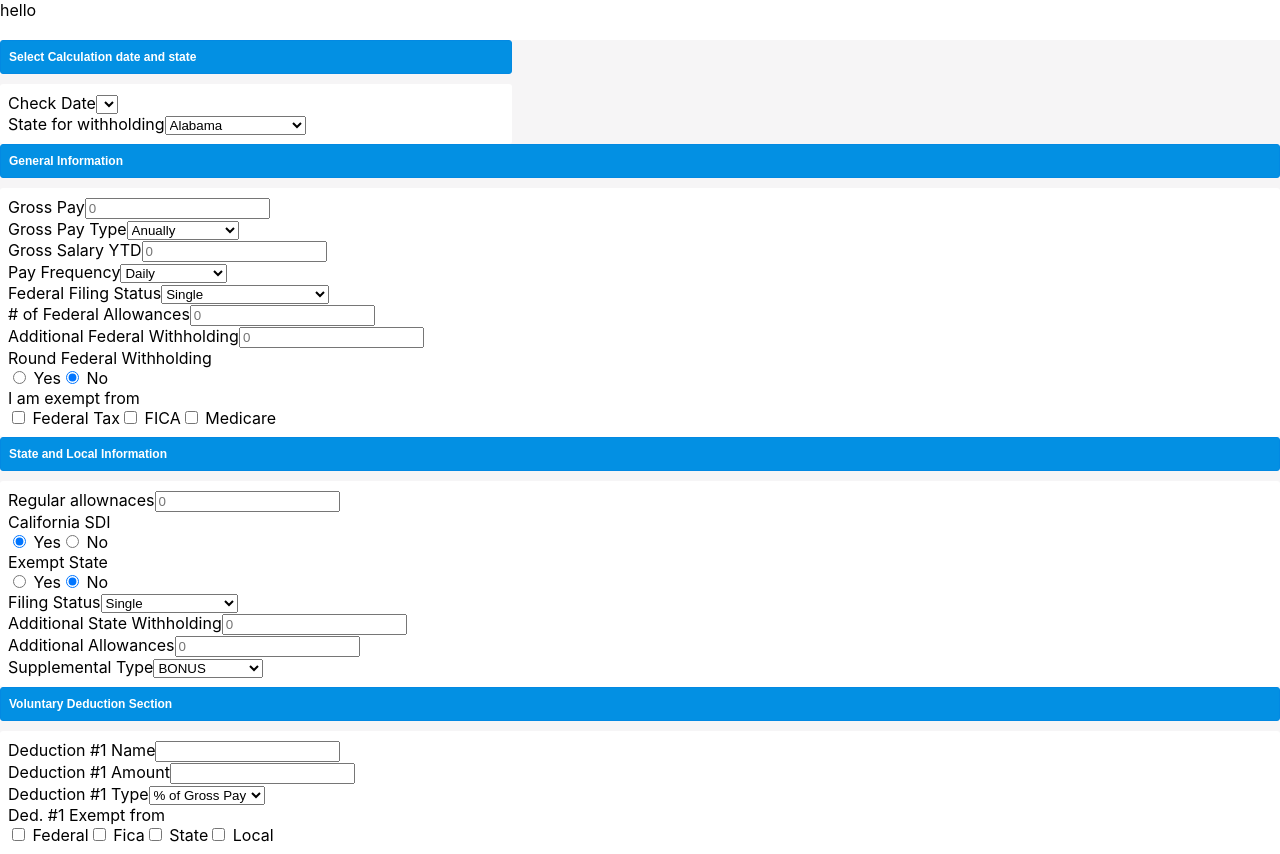
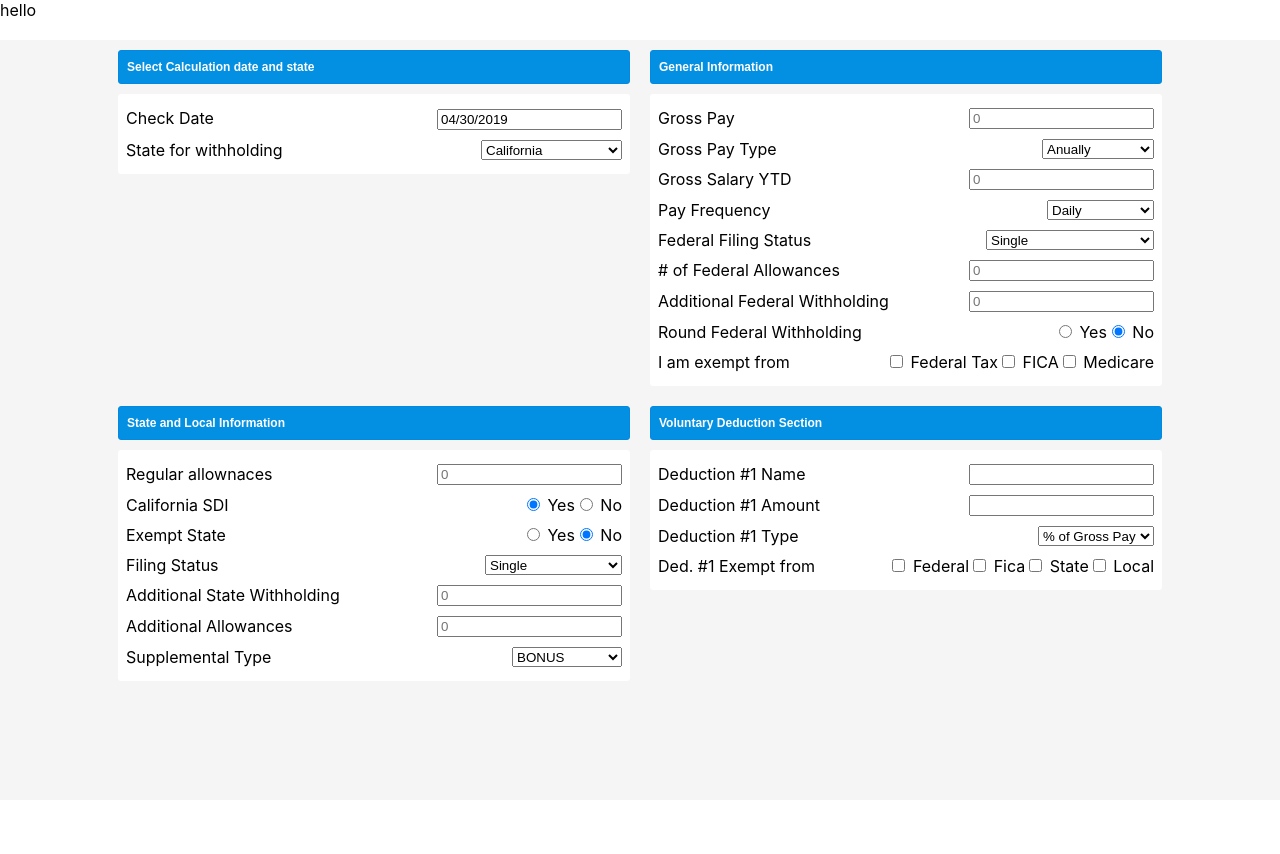
Before and after one commit to le-s/home-buying-calculator, a React (Create React App) app: page / in a window 1280 px wide. After the commit the page ends 800 px from the top, so only its background shows below. Built offline with nearby package versions, Linux system fonts and the light colour scheme.

Commit message:
Polish css

```diff
--- a/package.json
+++ b/package.json
@@ -3,7 +3,9 @@
   "version": "0.1.0",
   "private": true,
   "dependencies": {
+    "moment": "^2.24.0",
     "react": "^16.8.6",
+    "react-datepicker": "^2.5.0",
     "react-dom": "^16.8.6",
     "react-scripts": "3.0.0"
   },
--- a/src/components/calculator/calc.jsx
+++ b/src/components/calculator/calc.jsx
@@ -1,4 +1,8 @@
 import React from 'react';
+
+import DatePicker from 'react-datepicker'
+
+import "react-datepicker/dist/react-datepicker.css";
 
 // import Date from './date';
 // import Info from './info';
@@ -8,7 +12,23 @@ import React from 'react';
 class Calc extends React.Component {
   constructor(props) {
     super(props);
-    this.handleSubmit = this.handleSubmit.bind(this)
+    this.handleSubmit = this.handleSubmit.bind(this);
+    this.handleDateChange = this.handleDateChange.bind(this);
+    this.dropdownChanged = this.dropdownChanged.bind(this);
+    this.state = {
+      startDate: new Date(),
+      states: 'CA',
+    };
+  }
+
+  handleDateChange(date) {
+    this.setState({
+      startDate: date,
+    });
+  }
+
+  dropdownChanged(e) {
+    this.setState({ states: e.target.value });
   }
 
   handleSubmit(e) {
@@ -18,19 +38,22 @@ class Calc extends React.Component {
   render() {
     return (
       <div>
-        <form onSubmit={this.handleSubmit}>
+        <form onSubmit={this.handleSubmit} className="calc-wrapper">
           <div className="section-sizing">
             <div className="header">
               <span>Select Calculation date and state</span>
             </div>
             <div className="section-inside">
-              <div>
+              <div className="spacing">
                 <label>Check Date</label>
-                <select name="" id="" />
+                <DatePicker
+                  selected={this.state.startDate}
+                  onChange={this.handleDateChange}
+                />
               </div>
-              <div>
+              <div className="spacing">
                 <label>State for withholding</label>
-                <select name="states">
+                <select name="states" value={this.state.states} onChange={this.dropdownChanged}>
                   <option value="AL">Alabama</option>
                   <option value="AK">Alaska</option>
                   <option value="AZ">Arizona</option>
@@ -86,27 +109,27 @@ class Calc extends React.Component {
               </div>
             </div>
           </div>
-          <div>
+          <div className="section-sizing">
             <div className="header">
               <span>General Information</span>
             </div>
             <div className="section-inside">
-              <div>
+              <div className="spacing">
                 <label>Gross Pay</label>
                 <input type="text" placeholder="0" />
               </div>
-              <div>
+              <div className="spacing">
                 <label>Gross Pay Type</label>
                 <select name="pay-type">
                   <option value="Anually">Anually</option>
                   <option value="Period">Pay Per Period</option>
                 </select>
               </div>
-              <div>
+              <div className="spacing">
                 <label>Gross Salary YTD</label>
-                <input type="text" placeholder="0"/>
+                <input type="text" placeholder="0" />
               </div>
-              <div>
+              <div className="spacing">
                 <label>Pay Frequency</label>
                 <select name="pay-frequency">
                   <option value="Daily">Daily</option>
@@ -119,64 +142,66 @@ class Calc extends React.Component {
                   <option value="Anually">Anually</option>
                 </select>
               </div>
-              <div>
+              <div className="spacing">
                 <label>Federal Filing Status</label>
                 <select name="filing-status">
                   <option value="Single">Single</option>
                   <option value="Married">Married</option>
-                  <option value="Married Use Single Rate">Married Use Single Rate</option>
+                  <option value="Married Use Single Rate">
+                    Married Use Single Rate
+                  </option>
                   <option value="Nonresident Alien">Nonresident Alien</option>
                 </select>
               </div>
-              <div>
+              <div className="spacing">
                 <label># of Federal Allowances</label>
-                <input type="text" placeholder="0"/>
+                <input type="text" placeholder="0" />
               </div>
-              <div>
+              <div className="spacing">
                 <label>Additional Federal Withholding</label>
-                <input type="text" placeholder="0"/>
+                <input type="text" placeholder="0" />
               </div>
-              <div>
+              <div className="spacing">
                 <label>Round Federal Withholding</label>
                 <div>
-                  <input type="radio" name="withholding" value="yes"/> Yes
-                  <input type="radio" name="withholding" value="no" checked/> No
+                  <input type="radio" name="withholding" value="yes" /> Yes
+                  <input type="radio" name="withholding" value="no" defaultChecked /> No
                 </div>
               </div>
-              <div>
+              <div className="spacing">
                 <label>I am exempt from</label>
                 <div>
-                  <input type="checkbox" value="Federal"/> Federal Tax
-                  <input type="checkbox" value="FICA"/> FICA
-                  <input type="checkbox" value="Medicare"/> Medicare
+                  <input type="checkbox" value="Federal" /> Federal Tax
+                  <input type="checkbox" value="FICA" /> FICA
+                  <input type="checkbox" value="Medicare" /> Medicare
                 </div>
               </div>
             </div>
           </div>
-          <div>
+          <div className="section-sizing">
             <div className="header">
               <span>State and Local Information</span>
             </div>
             <div className="section-inside">
-              <div>
+              <div className="spacing">
                 <label>Regular allownaces</label>
-                <input type="text" placeholder="0"/>
+                <input type="text" placeholder="0" />
               </div>
-              <div>
+              <div className="spacing">
                 <label>California SDI</label>
                 <div>
-                  <input type="radio" name="SDI" value="Yes" checked/> Yes
-                  <input type="radio" name="SDI" value="No"/> No
+                  <input type="radio" name="SDI" value="Yes" defaultChecked /> Yes
+                  <input type="radio" name="SDI" value="No" /> No
                 </div>
               </div>
-              <div>
+              <div className="spacing">
                 <label>Exempt State</label>
                 <div>
-                  <input type="radio" name="exempt" value="Yes"/> Yes
-                  <input type="radio" name="exempt" value="No" checked/> No
+                  <input type="radio" name="exempt" value="Yes" /> Yes
+                  <input type="radio" name="exempt" value="No" defaultChecked /> No
                 </div>
               </div>
-              <div>
+              <div className="spacing">
                 <label>Filing Status</label>
                 <select name="filing">
                   <option value="Single">Single</option>
@@ -184,15 +209,15 @@ class Calc extends React.Component {
                   <option value="Head of Household">Head of Household</option>
                 </select>
               </div>
-              <div>
+              <div className="spacing">
                 <label>Additional State Withholding</label>
-                <input type="text" placeholder="0"/>
+                <input type="text" placeholder="0" />
               </div>
-              <div>
+              <div className="spacing">
                 <label>Additional Allowances</label>
-                <input type="text" placeholder="0"/>
+                <input type="text" placeholder="0" />
               </div>
-              <div>
+              <div className="spacing">
                 <label>Supplemental Type</label>
                 <select name="supplemental">
                   <option value="Bonus">BONUS</option>
@@ -202,20 +227,20 @@ class Calc extends React.Component {
               </div>
             </div>
           </div>
-          <div>
+          <div className="section-sizing">
             <div className="header">
               <span>Voluntary Deduction Section</span>
             </div>
             <div className="section-inside">
-              <div>
+              <div className="spacing">
                 <label>Deduction #1 Name</label>
-                <input type="text"/>
+                <input type="text" />
               </div>
-              <div>
+              <div className="spacing">
                 <label>Deduction #1 Amount</label>
-                <input type="text"/>
+                <input type="text" />
               </div>
-              <div>
+              <div className="spacing">
                 <label>Deduction #1 Type</label>
                 <select name="deduction">
                   <option value="Gross">% of Gross Pay</option>
@@ -224,13 +249,13 @@ class Calc extends React.Component {
                   <option value="Hourly"># Hourly Rate</option>
                 </select>
               </div>
-              <div>
+              <div className="spacing">
                 <label>Ded. #1 Exempt from</label>
                 <div>
-                  <input type="checkbox" value="Federal"/> Federal
-                  <input type="checkbox" value="Fica"/> Fica
-                  <input type="checkbox" value="State"/> State
-                  <input type="checkbox" value="Local"/> Local
+                  <input type="checkbox" value="Federal" /> Federal
+                  <input type="checkbox" value="Fica" /> Fica
+                  <input type="checkbox" value="State" /> State
+                  <input type="checkbox" value="Local" /> Local
                 </div>
               </div>
             </div>
--- a/src/stylesheets/nav.css
+++ b/src/stylesheets/nav.css
@@ -17,6 +17,7 @@
 .section-sizing {
   width: 40vw;
   height: 100%;
+  margin: 10px;
 }
 
 .section-inside {
@@ -25,3 +26,15 @@
   margin-top: 10px;
   padding: 9px 8px;
 }
+
+.calc-wrapper {
+  display: flex;
+  flex-wrap: wrap;
+  justify-content: center;
+}
+
+.spacing {
+  display: flex;
+  justify-content: space-between;
+  padding: 5px 0px;
+}
```
Also changed, not shown: 1 other file (tests, documents, lock files or other folders).
